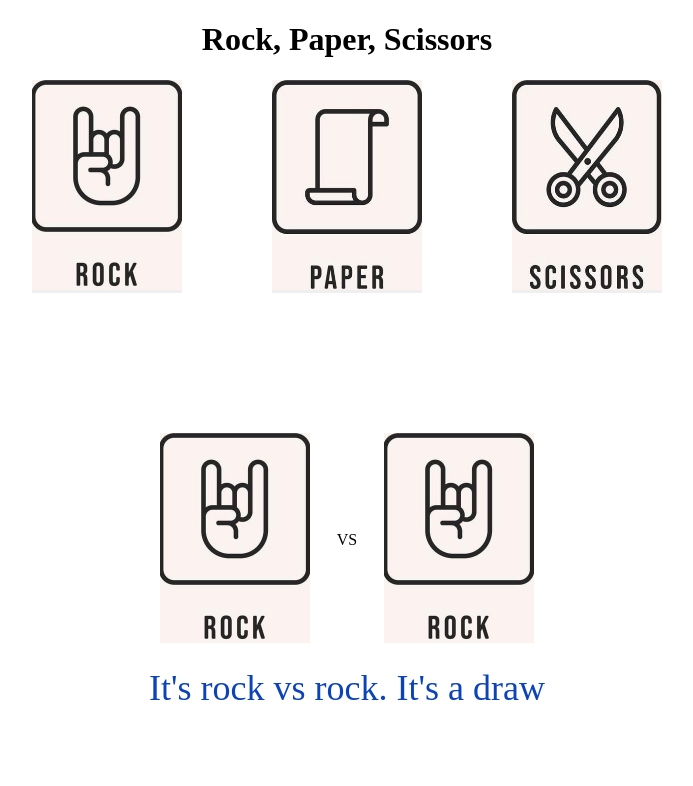
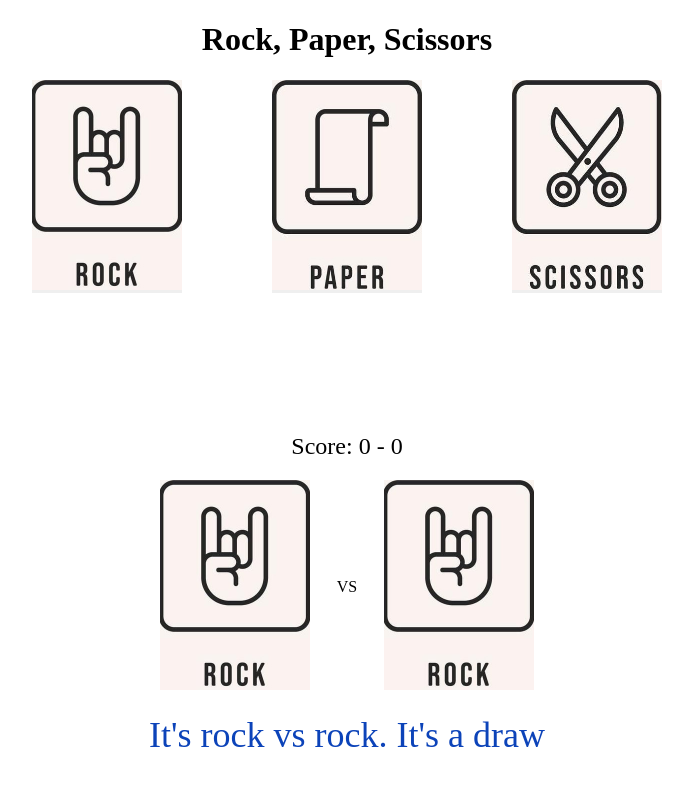
Before and after one commit to philatm/Rock-Paper-Scissors, a plain HTML site: page index.html in a window 1280 px wide. Both pictures are taken after a click on the button 400 px from the left and 186 px from the top of the page. Shown: the whole page, without its empty margins (293-986 px from the left). Drawn offline with Linux system fonts and the light colour scheme.

Commit message:
Add score div

```diff
--- a/css/main.css
+++ b/css/main.css
@@ -28,6 +28,10 @@ button {
     flex-direction: column;
 }
 
+.score {
+    margin-bottom: 20px;
+    font-size: 24px;
+}
 .img-result {
     display: flex;
     justify-content: space-around;
@@ -39,7 +43,7 @@ button {
     align-items: center;
 }
 
-.vs-hidden{
+.hidden{
     visibility: hidden;
 }
 
--- a/index.html
+++ b/index.html
@@ -17,11 +17,14 @@
             <button onclick="makePlayerChoice(3)"><img src="./img/scissors.jpeg" alt="Scissors"></button>
         </div>
         <div class="results">
+            <div class="score hidden">
+                Score: 0 - 0
+            </div>
             <div class="img-result">
                 <div class="player">
                     <!-- <img src="./img/rock.jpeg" alt="Rock"> -->
                 </div>
-                <div class="vs vs-hidden">VS</div>
+                <div class="vs hidden">VS</div>
                 <div class="computer">
                     <!-- <img src="./img/scissors.jpeg" alt="Scissors"> -->
                 </div>
--- a/js/main.js
+++ b/js/main.js
@@ -4,6 +4,8 @@ const variants = {
   3: 'scissors',
 };
 
+let plWins = 0;
+let compWins = 0;
 const round = (playerChoice) => {
   let computerChoice = Math.floor(Math.random()*3 + 1);
   //let userChoice = +prompt("Choose your variant:\n1 - rock\n2 - paper\n3 - scissors");
@@ -12,12 +14,16 @@ const round = (playerChoice) => {
   if (playerChoice == computerChoice) {
     result = "It's a draw";
   } else if (playerChoice == 1 && computerChoice == 3) {
+    plWins += 1;
     result = "You're a winner!";
   } else if(playerChoice == 3 && computerChoice == 1) {
+    compWins += 1;
     result = "You lost. Try again";
   } else if (playerChoice > computerChoice) {
+    plWins += 1;
     result = "You're a winner";
   } else {
+    compWins += 1;
     result = "You lost. Try again";
   }
   let resObj = {
@@ -29,7 +35,16 @@ const round = (playerChoice) => {
 }
 
 const makePlayerChoice = (playerChoice) => {
+  let resObj = round(playerChoice);
+  let { plString, compString, result } = resObj;
+
   let divImgResult = document.querySelector(".img-result");
+
+  let scoreDiv = document.querySelector(".score");
+  scoreDiv.classList.remove("hidden");
+
+  let vsDiv = document.querySelector(".vs");
+  vsDiv.classList.remove("hidden");
 
   let plDiv = divImgResult.firstElementChild;
   plDiv.innerHTML = "";
@@ -38,8 +53,7 @@ const makePlayerChoice = (playerChoice) => {
 
   let textDiv = document.querySelector(".text-result");
 
-  let resObj = round(playerChoice);
-  let { plString, compString, result } = resObj;
+  scoreDiv.textContent = `Score: ${plWins} - ${compWins}`;
 
   let imgPlayer = document.createElement('img');
   imgPlayer.src = `./img/${plString}.jpeg`;
@@ -59,8 +73,7 @@ const makePlayerChoice = (playerChoice) => {
   window.getComputedStyle(imgPlayer).opacity;
   imgComputer.style.opacity = 1;
 
-  let vsDiv = document.querySelector(".vs");
-  vsDiv.classList.remove("vs-hidden");
+
 
   textDiv.textContent = result;
 }
```
